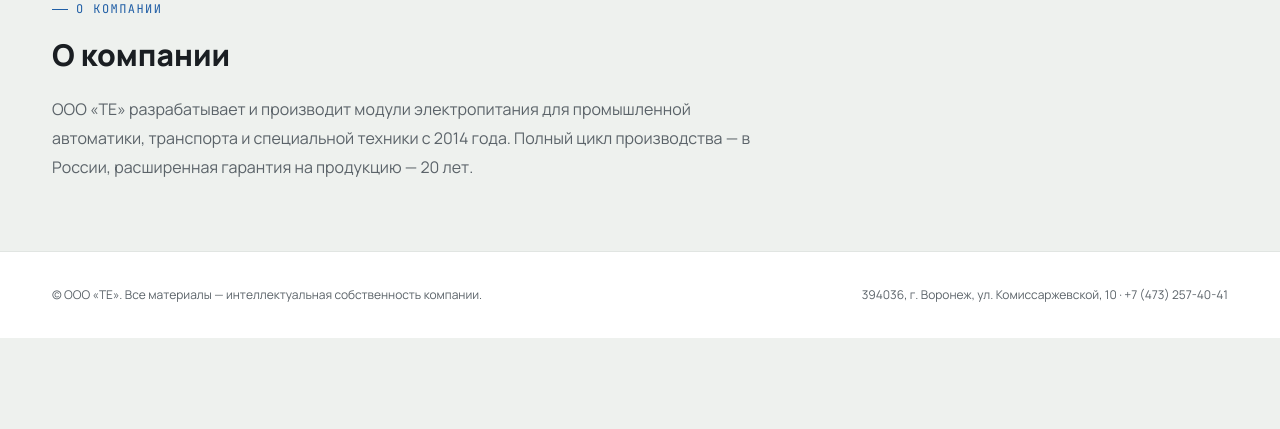
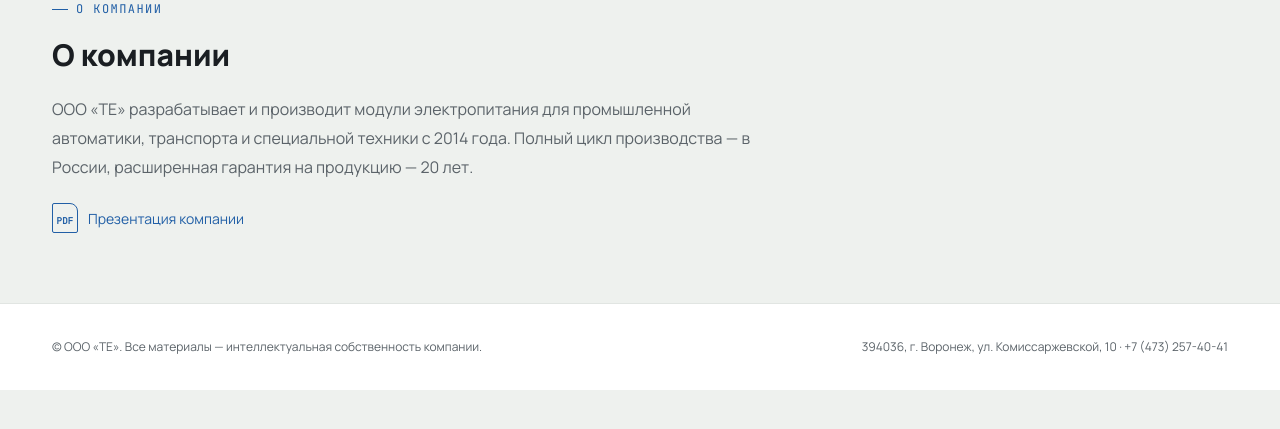
Before and after one commit to KorolevAndrey13/TE-power, a PHP site: page /o-kompanii.html in a window 1280 px wide. Shown: the part 198-627 px from the top of the page. Run offline with PHP 8.4, Linux system fonts and the light colour scheme.

Commit message:
Add the 2026 company presentation to the About page
assets/presentation-2026.pdf is linked as «Презентация компании» right
after the company text.

Co-Authored-By: Claude Opus 5.5 <noreply@anthropic.com>

```diff
--- a/o-kompanii.html
+++ b/o-kompanii.html
@@ -67,6 +67,9 @@ window.addEventListener('pageshow', function(e){ if(e.persisted) applyTheme(); }
 <div style="max-width:700px; color:var(--graphite-2); line-height:1.8;">
 ООО «ТЕ» разрабатывает и производит модули электропитания для промышленной автоматики, транспорта и специальной техники с 2014 года. Полный цикл производства — в России, расширенная гарантия на продукцию — 20 лет.
 </div>
+<ul class="doc-list" style="margin-top:22px;">
+  <li><a class="doc-list__link" href="assets/presentation-2026.pdf" target="_blank" rel="noreferrer"><span class="doc-icon doc-icon--pdf">PDF</span>Презентация компании</a></li>
+</ul>
 </div>
 <footer class="footer">
 <div class="wrap footer__mobile-info">
--- a/style.css
+++ b/style.css
@@ -397,6 +397,7 @@ button{font-family:inherit; cursor:pointer;}
 .doc-icon--tu{color:var(--doc-tu);}
 .doc-icon--ds{color:var(--doc-ds);}
 .doc-icon--rp{color:var(--doc-rp);}
+.doc-icon--pdf{color:var(--accent);}
 
 /* ---- series-models: таблица моделей с объединёнными ячейками ---- */
 .series-models{padding-top:36px;}
```
Also changed, not shown: 1 other file.
